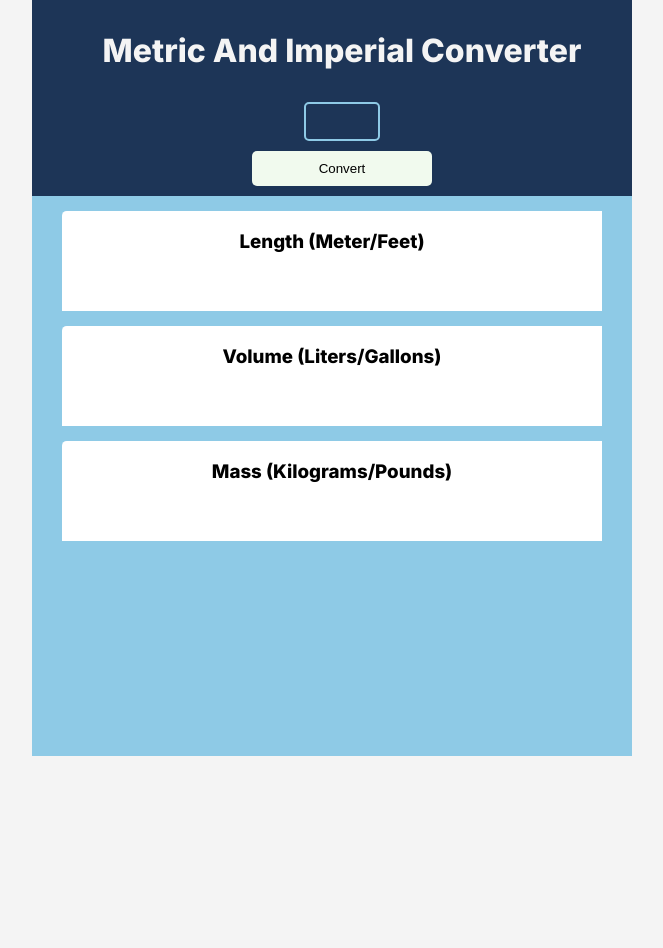
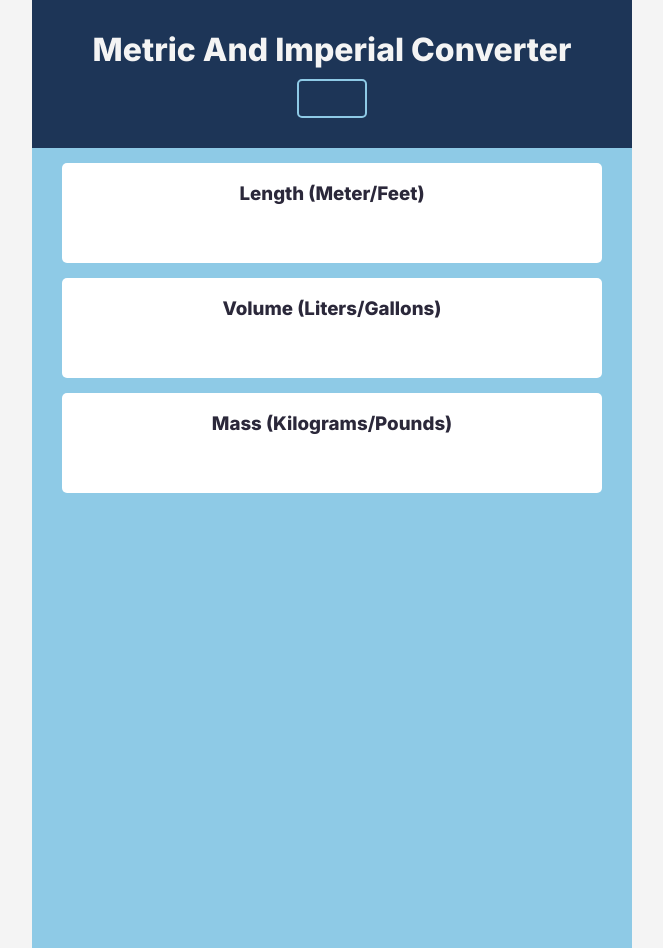
Before and after one commit to ayequill/imperial-metric-unit-converter, a plain HTML site: page index.html in a window 1280 px wide. Shown: the whole page, without its empty margins (308-971 px from the left). Before the commit the page ends 800 px from the top, so only its background shows below. Drawn offline with Linux system fonts and the light colour scheme.

Commit message:
hid the button

```diff
--- a/index.html
+++ b/index.html
@@ -3,15 +3,6 @@
   <head>
     <meta charset="UTF-8" />
     <meta http-equiv="X-UA-Compatible" content="IE=edge" />
-    <meta
-      name="description"
-      content="Unit Converter, Convert all the units in one page! "
-    />
-    <meta
-      name="keywords"
-      content="length converter, volume converter, mass converter, meter converter, feet converter , gallon converter, kilogram converter, pound converter"
-    />
-    <meta name="author" content="Siaw Nicholas" />
     <meta name="viewport" content="width=device-width, initial-scale=1.0" />
     <title>Unit - Converter</title>
     <link rel="preconnect" href="https://fonts.googleapis.com" />
@@ -30,9 +21,9 @@
         <button id="convertBtn">Convert</button>
       </div>
       <div class="units">
-        <div class="lenght">
+        <div class="length">
           <h3>Length (Meter/Feet)</h3>
-          <p id="lenghtText"></p>
+          <p id="lengthText"></p>
         </div>
         <div class="volume">
           <h3>Volume (Liters/Gallons)</h3>
--- a/script.js
+++ b/script.js
@@ -1,6 +1,6 @@
 const convertBtn = document.getElementById("convertBtn");
 let inputEl = document.getElementById("input-el");
-let lengthText = document.getElementById("lenghtText");
+let lengthText = document.getElementById("lengthText");
 let volumeText = document.getElementById("volumeText");
 let weightText = document.getElementById("weightText");
 
@@ -15,7 +15,6 @@ inputEl.addEventListener("input",function () {
     results = inputEl.value * imperial[i];
     metricToImperial.push(results.toFixed(3));
   }
-  console.log(metricToImperial);
   for (i = 0; i < imperial.length; i++) {
     let results;
     results = inputEl.value * metric[i];
--- a/styles.css
+++ b/styles.css
@@ -4,14 +4,15 @@ body {
   font-family: "Inter", sans-serif;
   background: #f4f4f4;
   text-align: center;
-  /* font-family: 'Karla', sans-serif;f */
 }
 
 .container {
   max-width: 600px;
   margin: 0 auto;
-  /* border: 2px solid #B295FF; */
-  overflow: hidden;
+  /* overflow: hidden; */
+}
+h1{
+    margin: 0;
 }
 
 .inputArea {
@@ -20,16 +21,16 @@ body {
   flex-wrap: wrap;
   align-items: center;
   gap: 10px;
-  width: 100%;
+  /* width: 90%; */
   color: #f4f4f4;
-  /* width: 550px; */
   background: #1d3557;
-  padding: 10px;
+  padding: 30px;
 }
 
 #input-el {
   width: 10%;
   padding: 6px;
+  margin: 0px;
   font-weight: 400;
   font-size: 20px;
   line-height: 16px;
@@ -46,27 +47,26 @@ body {
   border: none;
   border-radius: 5px;
   background-color: #f1faee;
+  display: none;
 }
 .units {
   display: flex;
   flex-direction: column;
   align-items: center;
-  /* justify-content: center; */
   row-gap: 15px;
-  height: 70vh;
+  height: 100vh;
   background-color: #8ecae6;
 }
-.lenght,
+.length,
 .weight,
 .volume {
   width: 90%;
   height: 100px;
   background: #ffffff;
-  border-radius: 4.68077px 0px 0px 0px;
+  /* border-radius: 4.68077px 0px 0px 0px; */
+  border-radius: 5px;
+  color: #2b283a;
 }
-.lenght {
+.length {
   margin-top: 15px;
 }
-p{
-  font-size: 12px;
-}
```
